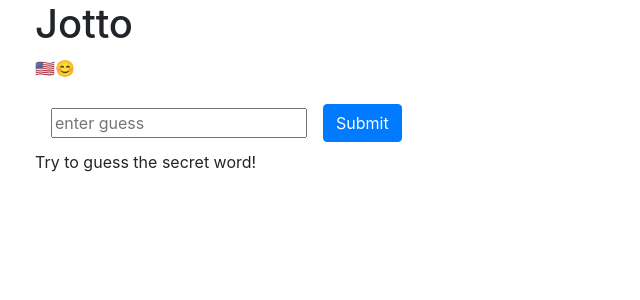
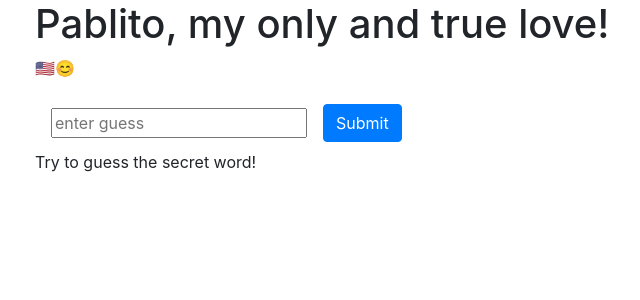
Before and after one commit to anatulea/Jotto-testing-app, a React (Create React App) app: page / in a window 1280 px wide. Shown: the top 300 px of the page, without its empty margins (50-690 px from the left). Built offline with nearby package versions, Linux system fonts and the light colour scheme.

Commit message:
last commit

```diff
--- a/src/App.js
+++ b/src/App.js
@@ -48,7 +48,8 @@ function App() {
   }
   return (
     <div className="container" data-test="component-app">
-      <h1>Jotto</h1>
+      <h1>Pablito, my only and true love!</h1>
+  {/* <h3> the secret word is {state.secretWord}</h3> */}
       <languageContext.Provider value={state.language}>
         <LanguagePicker setLanguage={setLanguage} />
         <guessedWordsContext.GuessedWordsProvider>
--- a/src/GuessedWords.js
+++ b/src/GuessedWords.js
@@ -26,7 +26,7 @@ function GuessedWords() {
         <table className="table table-sm">
         <thead className="thead-light">
             <tr>
-              <th>{stringsModule.getStringByLanguage(language, 'numberColumnHeader')}</th>
+              {/* <th>{stringsModule.getStringByLanguage(language, 'numberColumnHeader')}</th> */}
               <th>{stringsModule.getStringByLanguage(language, 'guessColumnHeader')}</th>
               <th>{stringsModule.getStringByLanguage(language, 'matchingLettersColumnHeader')}</th>
             </tr>
```
